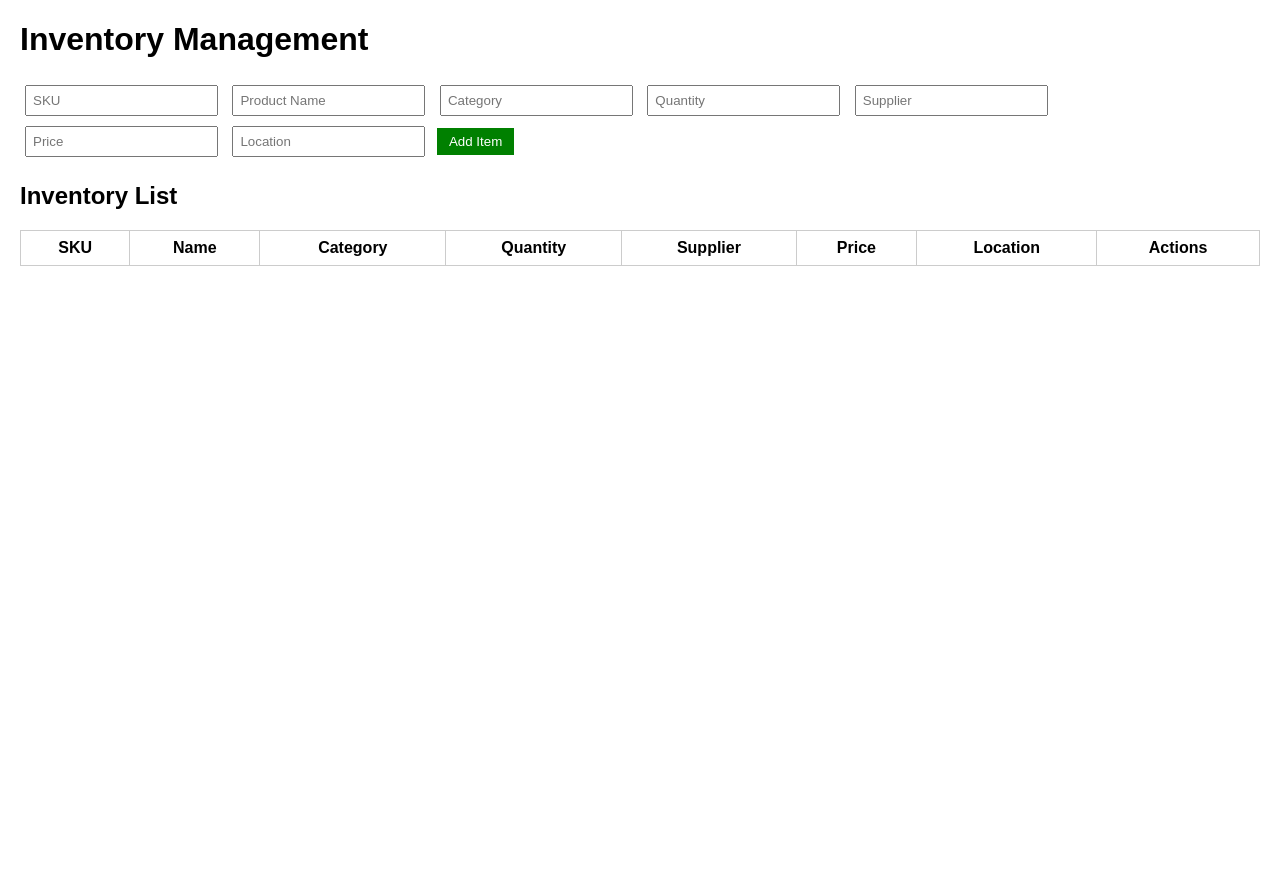
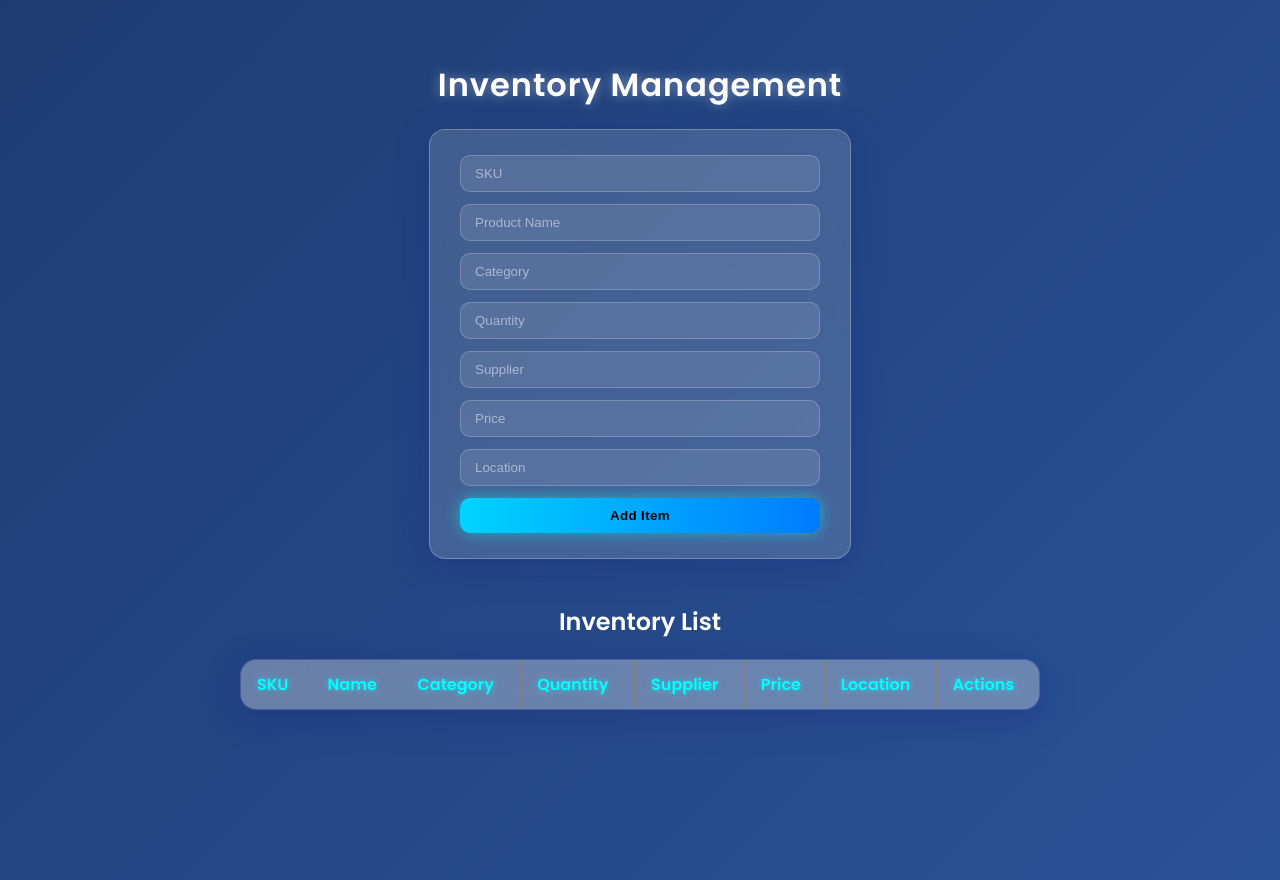
Before and after one commit to Srihari12-design/Inventory-project1, a website: page index.html in a window 1280 px wide. Before the commit the page ends 800 px from the top, so only its background shows below. Drawn offline with Linux system fonts and the light colour scheme.

Commit message:
Update style.css

```diff
--- a/style.css
+++ b/style.css
@@ -1,35 +1,204 @@
-body {
-    font-family: Arial, sans-serif;
-    margin: 20px;
+/* === Modern Glass UI Design === */
+
+
+/* Font import */
+
+@import url('https://fonts.googleapis.com/css2?family=Poppins:wght@300;400;500;600&display=swap');
+
+/* Root theme variables */
+
+:root {
+    --bg-gradient: linear-gradient(135deg, #1e3c72 0%, #2a5298 100%);
+    --glass: rgba(255, 255, 255, 0.15);
+    --border-glow: rgba(255, 255, 255, 0.25);
+    --text-light: #ffffff;
+    --text-dark: #0f172a;
+    --btn-glow: 0 0 15px rgba(0, 255, 255, 0.5);
+    --radius: 16px;
+    --shadow: 0 8px 32px rgba(31, 38, 135, 0.37);
+    --transition: 0.3s ease;
 }
 
-form input {
-    margin: 5px;
-    padding: 6px;
+
+/* Base styles */
+
+body {
+    margin: 0;
+    height: 100vh;
+    background: var(--bg-gradient);
+    font-family: "Poppins", sans-serif;
+    color: var(--text-light);
+    display: flex;
+    flex-direction: column;
+    align-items: center;
+    justify-content: start;
+    padding: 40px 20px;
 }
 
+
+/* Main heading */
+
+h1 {
+    text-align: center;
+    font-size: 2rem;
+    letter-spacing: 1px;
+    text-shadow: 0 0 12px rgba(255, 255, 255, 0.4);
+    margin-bottom: 20px;
+}
+
+
+/* Form container */
+
+form {
+    background: var(--glass);
+    backdrop-filter: blur(15px);
+    border: 1px solid var(--border-glow);
+    border-radius: var(--radius);
+    box-shadow: var(--shadow);
+    padding: 25px 30px;
+    width: 360px;
+    display: flex;
+    flex-direction: column;
+    gap: 12px;
+    margin-bottom: 25px;
+}
+
+
+/* Form labels and inputs */
+
+label {
+    font-weight: 500;
+    color: #e0e0e0;
+    font-size: 0.9rem;
+    margin-bottom: 3px;
+}
+
+input[type="text"],
+input[type="number"] {
+    padding: 10px 14px;
+    border-radius: 10px;
+    border: 1px solid rgba(255, 255, 255, 0.2);
+    background: rgba(255, 255, 255, 0.1);
+    color: #3f2d2d;
+    outline: none;
+    transition: var(--transition);
+}
+
+input::placeholder {
+    color: rgba(255, 255, 255, 0.5);
+}
+
+input:focus {
+    border-color: cyan;
+    box-shadow: 0 0 8px cyan;
+    transform: scale(1.02);
+}
+
+
+/* Buttons */
+
 button {
-    padding: 6px 12px;
-    background-color: green;
-    color: white;
+    background: linear-gradient(90deg, #00d4ff, #007bff);
+    color: 777777;
+    font-weight: 600;
     border: none;
+    padding: 10px 14px;
+    border-radius: 10px;
     cursor: pointer;
-    margin: 2px;
+    transition: var(--transition);
+    box-shadow: var(--btn-glow);
+    letter-spacing: 0.4px;
 }
 
 button:hover {
-    background-color: darkgreen;
+    transform: scale(1.05);
+    box-shadow: 0 0 20px rgba(0, 255, 255, 0.8);
 }
+
+
+/* Secondary & delete buttons */
+
+button.delete {
+    background: linear-gradient(90deg, #ff4b2b, #ff416c);
+    box-shadow: 0 0 15px rgba(255, 0, 85, 0.5);
+}
+
+button.delete:hover {
+    box-shadow: 0 0 20px rgba(255, 0, 85, 0.8);
+}
+
+
+/* Table container */
 
 table {
     width: 100%;
-    margin-top: 20px;
+    max-width: 800px;
     border-collapse: collapse;
+    background: var(--glass);
+    backdrop-filter: blur(12px);
+    border-radius: var(--radius);
+    box-shadow: var(--shadow);
+    overflow: hidden;
 }
 
-th,
-td {
-    padding: 8px;
-    text-align: center;
-    border: 1px solid #ccc;
+thead {
+    background: rgba(255, 255, 255, 0.2);
 }
+
+thead th {
+    padding: 12px 16px;
+    text-align: left;
+    color: cyan;
+    text-shadow: 0 0 6px rgba(0, 255, 255, 0.6);
+    font-weight: 600;
+}
+
+tbody td {
+    padding: 12px 16px;
+    border-bottom: 1px solid rgba(255, 255, 255, 0.15);
+    color: #f5faff;
+}
+
+tbody tr:hover {
+    background: rgba(0, 255, 255, 0.05);
+    transition: background 0.2s ease-in-out;
+}
+
+
+/* Table button cells */
+
+td button {
+    font-size: 0.85rem;
+    padding: 6px 10px;
+    border-radius: 8px;
+}
+
+td button.edit {
+    background: linear-gradient(90deg, #00ffcc, #00b3ff);
+    box-shadow: 0 0 15px rgba(0, 255, 255, 0.4);
+}
+
+td button.edit:hover {
+    box-shadow: 0 0 20px rgba(0, 255, 255, 0.8);
+}
+
+td button.delete {
+    background: linear-gradient(90deg, #ff416c, #ff4b2b);
+    box-shadow: 0 0 15px rgba(255, 0, 85, 0.4);
+}
+
+td button.delete:hover {
+    box-shadow: 0 0 20px rgba(255, 0, 85, 0.8);
+}
+
+
+/* Responsive tweaks */
+
+@media (max-width: 768px) {
+    form {
+        width: 100%;
+    }
+    table {
+        font-size: 0.85rem;
+    }
+}
```
